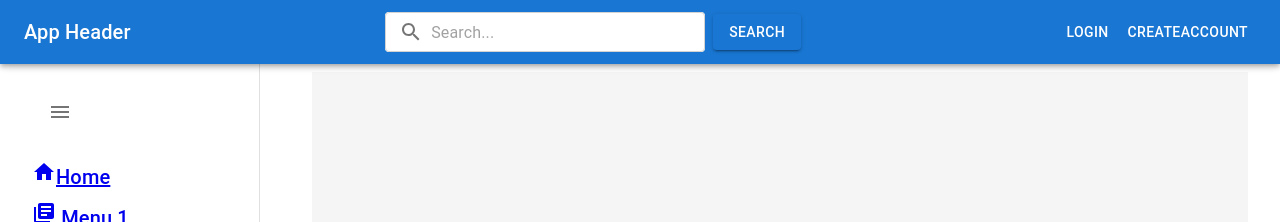
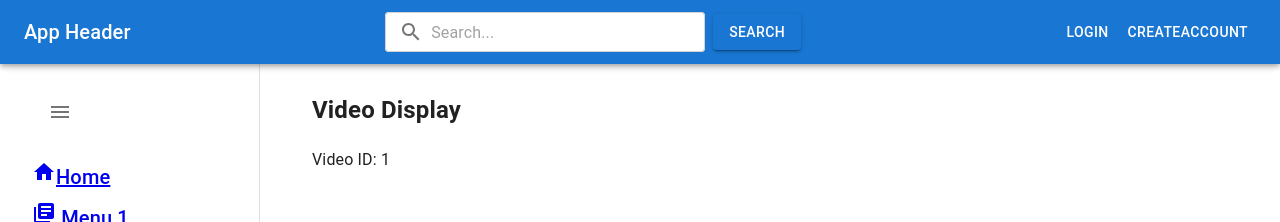
Before and after one commit to yesweican/youtube-mui, a React (Create React App) app: page /video/1 in a window 1280 px wide. Shown: the top 222 px of the page. Built offline with nearby package versions, Linux system fonts and the light colour scheme; the HTML template or start-up script is replaced by a standard one.

Commit message:
Adding two Video Displaying components

```diff
--- a/src/Components/Layout.js
+++ b/src/Components/Layout.js
@@ -24,6 +24,8 @@ import Groups from './Groups.js';
 import Settings from './Settings.js';
 import RegistrationPage from './RegistrationPage';
 import Login from './Login';
+import VideoDisplay from './VideoDisplay.js';
+import VideoEdit from './VideoEdit.js';
 import Error404 from './Error404.js';
 const drawerWidthExpanded = 260;
 const drawerWidthCollapsed = 120;
@@ -284,6 +286,8 @@ function Layout() {
               <Route path="/newchannel" element={<NewChannel />} />
               <Route path="/mychannels" element={<MyChannels />} />
               <Route path="/newcomment" element={<NewComment />} />
+              <Route path="/video/:id" element={<VideoDisplay />} />
+              <Route path="/videoedit/:id" element={<VideoEdit />} />
               <Route path="/profile" element={<Profile />} />
               <Route path="/groups" element={<Groups />} />
               <Route path="/settings" element={<Settings />} />
--- a/src/Components/MyVideos.js
+++ b/src/Components/MyVideos.js
@@ -84,7 +84,7 @@ function MyVideos() {
             sx={{ height: '100%' }}
             key={video._id}
             component={RouterLink}
-            to={`/video/${video._id}`}
+            to={`/videoedit/${video._id}`}
             >
               {video.videoURL && (
                 <CardMedia
--- /dev/null
+++ b/src/Components/VideoDisplay.js
@@ -0,0 +1,14 @@
+import { useParams } from "react-router-dom";
+
+function VideoDisplay() {
+  const { id } = useParams(); // <-- route param
+
+  return (
+    <div>
+      <h2>Video Display</h2>
+      <p>Video ID: {id}</p>
+    </div>
+  );
+}
+
+export default VideoDisplay;
--- /dev/null
+++ b/src/Components/VideoEdit.js
@@ -0,0 +1,14 @@
+import { useParams } from "react-router-dom";
+
+function VideoEdit() {
+  const { id } = useParams(); // <-- route param
+
+  return (
+    <div>
+      <h2>Video Edit</h2>
+      <p>Editing Video ID: {id}</p>
+    </div>
+  );
+}
+
+export default VideoEdit;
--- a/src/Components/VideoSearch.js
+++ b/src/Components/VideoSearch.js
@@ -1,4 +1,4 @@
-import { useSearchParams } from 'react-router-dom';
+import { Link as RouterLink, useSearchParams } from 'react-router-dom';
 import { useEffect, useState } from 'react';
 import {
   Box,
@@ -82,7 +82,12 @@ function VideoSearch() {
       <Grid container spacing={2} sx={{ mt: 1 }}>
         {videos.map((video) => (
           <Grid item xs={12} sm={6} md={4} key={video._id}>
-            <Card sx={{ height: '100%' }}>
+            <Card
+            sx={{ height: '100%' }}
+            key={video._id}
+            component={RouterLink}
+            to={`/video/${video._id}`}
+            >
               {video.videoURL && (
                 <CardMedia
                   component="video"
```
